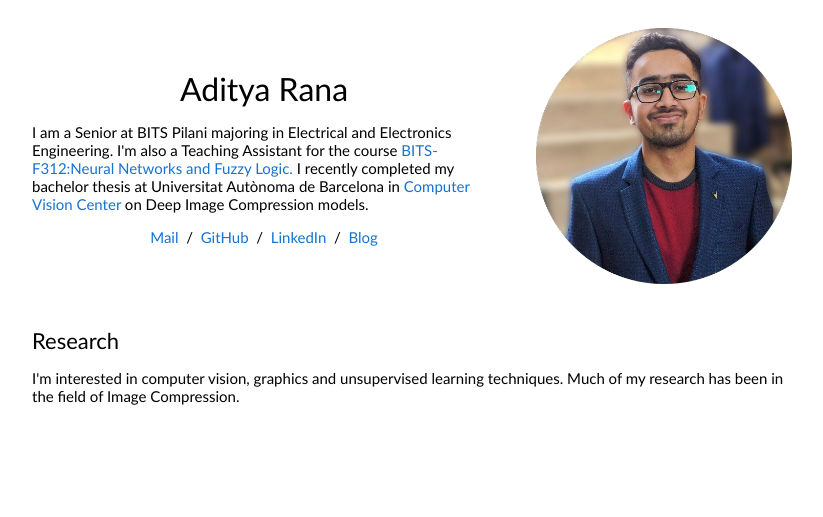
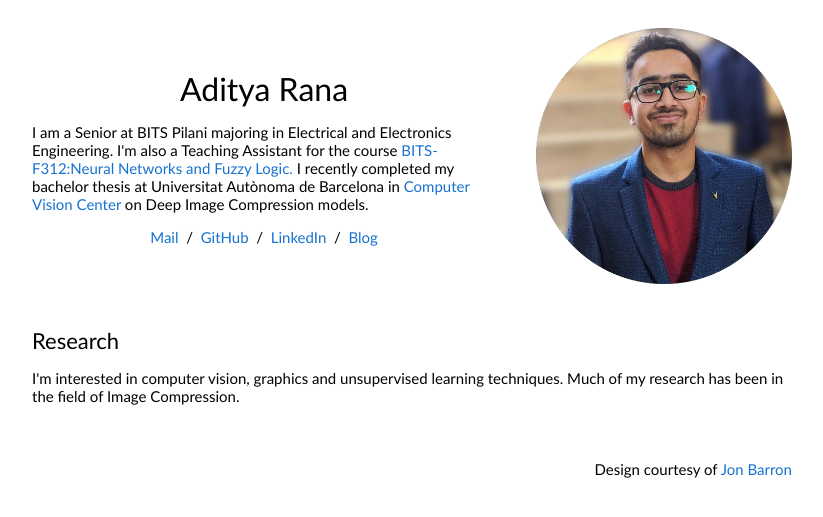
Before and after one commit to adityassrana/blog, a Jekyll site: the page built from _pages/about.md, in a window 1280 px wide. Shown: the top 517 px of the page, without its empty margins (228-1051 px from the left). Built offline with Jekyll 4.4.1, drawn with Linux system fonts in a browser that asks for light colours.

Commit message:
add jon barron

```diff
--- a/_layouts/about.html
+++ b/_layouts/about.html
@@ -57,10 +57,19 @@
           </tr>
         </tbody></table>
 
+
+      <!-- Footer -->
+        <table width="100%" border="0" cellspacing="0" cellpadding="20">
+          <tr>
+            <td class="customfsize" align="right">
+              Design courtesy of <a class="customfsize" href="https://jonbarron.info/">Jon Barron</a>
+            </td>
+          </tr>
+        </table>
+
+
         </tbody></table>
-      </td>
-    </tr>
-  </table>
+
 </body>
 
 </html>
```
